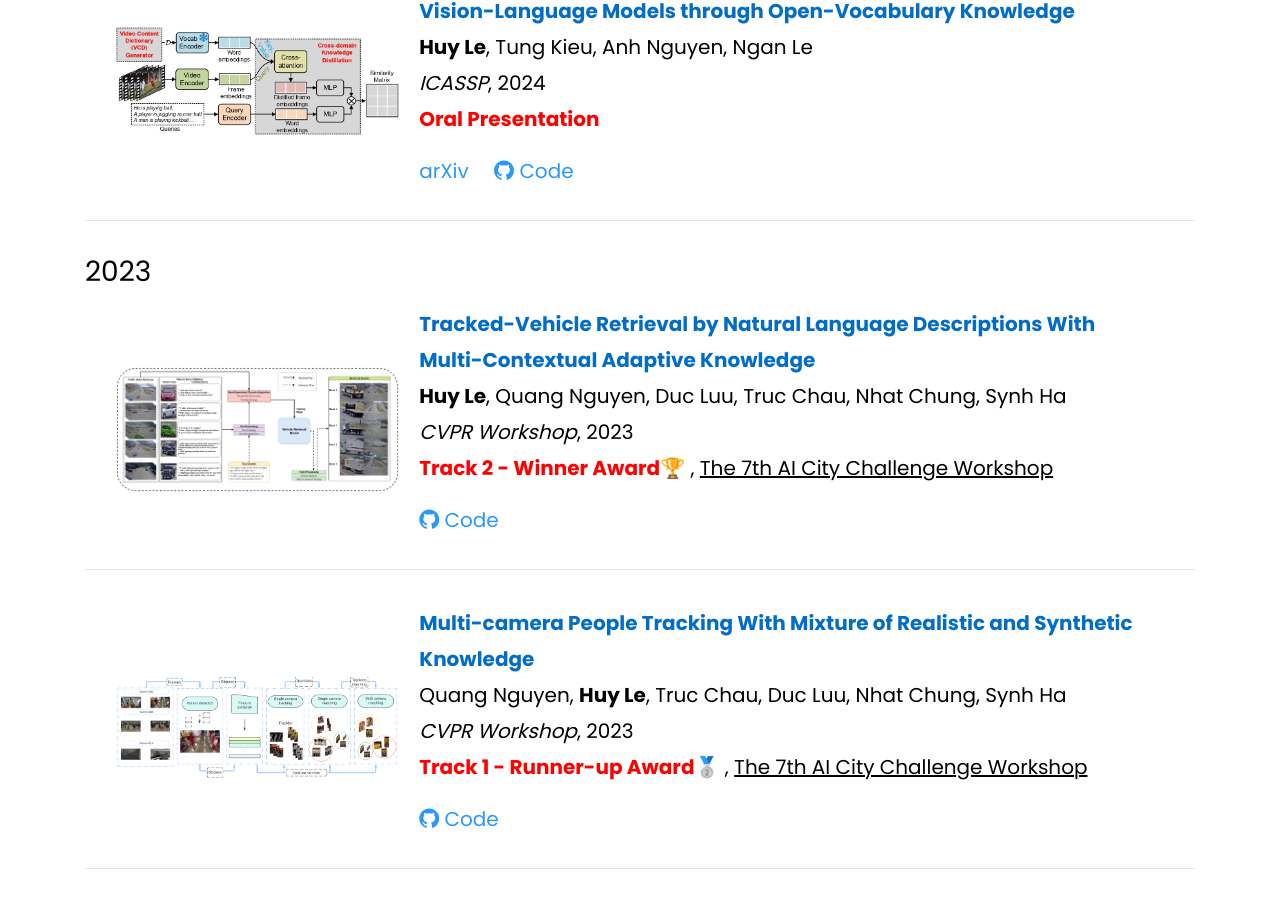
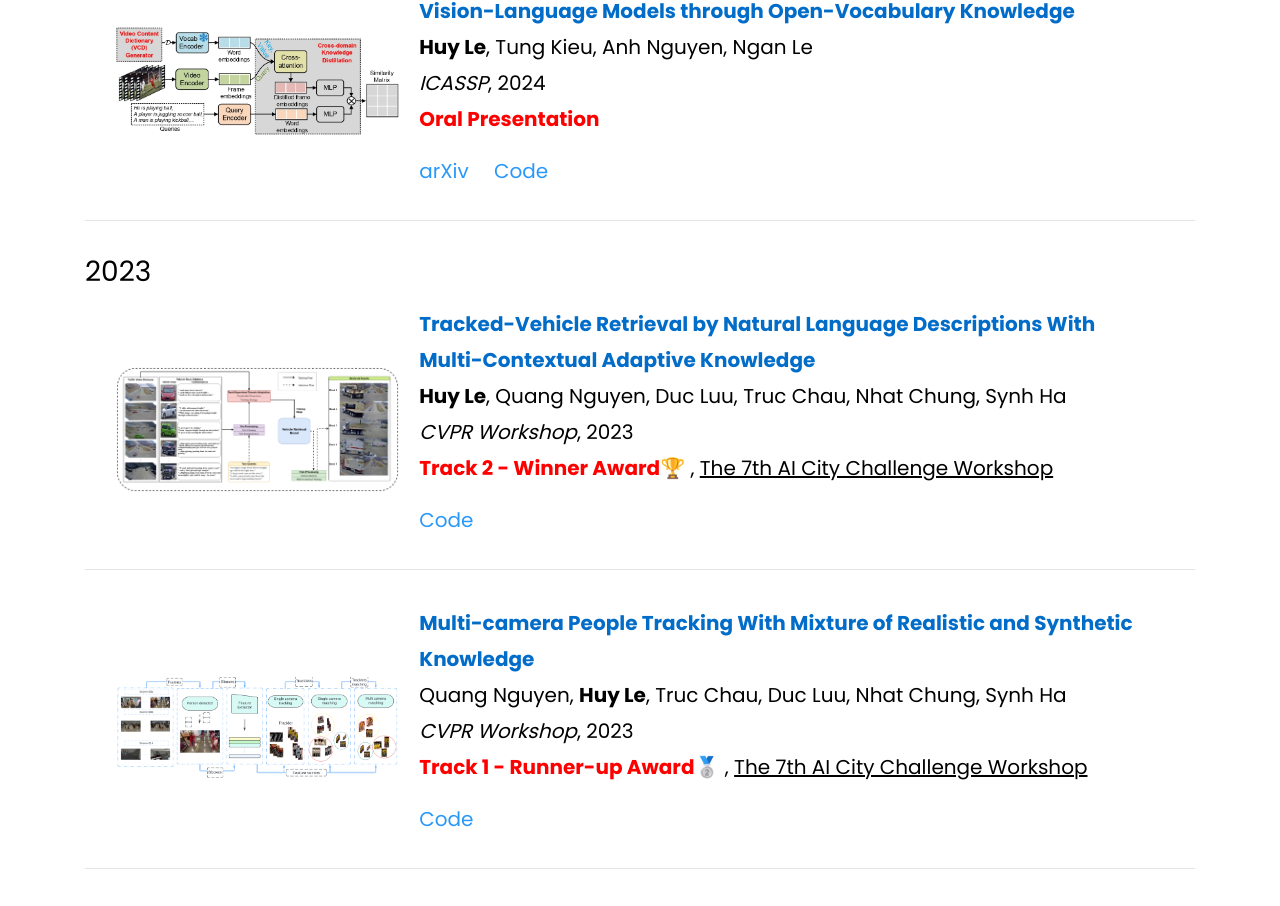
Before and after one commit to lehuy1611/lehuy1611.github.io, a Jekyll site: the page built from publication.html, in a window 1280 px wide. Shown: the part 885-1791 px from the top of the page. Built offline with Jekyll 4.4.1, drawn with Linux system fonts in a browser that asks for light colours; nearby versions of some CDN libraries; library files that are not in the unit come from our copies; a style sheet for code colours, icons or effects is not loaded.

Commit message:
edit main page

```diff
--- a/_includes/archive-single.html
+++ b/_includes/archive-single.html
@@ -54,7 +54,7 @@
               {% endif %}
               {% if post.github %}
                 <a class="external-link button is-small is-ghost" href="{{ post.github }}" style="color: black; padding-right: 20px;">
-                  <span style="color: rgb(42, 152, 249); class="icon"><i class="fab fa-github"></i> Code</span>
+                  <span style="color: rgb(42, 152, 249); class="icon"><i class="ai ai-github"></i> Code</span>
                 </a>
               {% endif %}
               {% if post.page %}
--- a/index.html
+++ b/index.html
@@ -62,19 +62,19 @@
                     <a class="external-link button is-light"
                        href="https://github.com/zef1611"
                        style="color: #000; margin-right: 15px; display: inline-block;">
-                        <span class="icon"><i class="fab fa-github"></i></span>
+                        <span class="icon"><i class="ai ai-github"></i></span>
                         <span>Github</span>
                     </a>
                     <a class="external-link button is-light"
                        href="https://www.linkedin.com/in/lehuy1611"
                        style="color: #000; margin-right: 15px; display: inline-block;">
-                        <span class="icon"><i class="fab fa-linkedin"></i></span>
+                        <span class="icon"><i class="ai ai-linkedin"></i></span>
                         <span>Linkedin</span>
                     </a>
                     <a class="external-link button is-light"
                        href="mailto:lehuy2316@gmail.com"
                        style="color: #000; display: inline-block;">
-                        <span class="icon"><i class="fa fa-envelope" aria-hidden="true"></i></span>
+                        <span class="icon"><i class="ai ai-envelope" aria-hidden="true"></i></span>
                         <span>Email</span>
                     </a>
                 </div>
```
